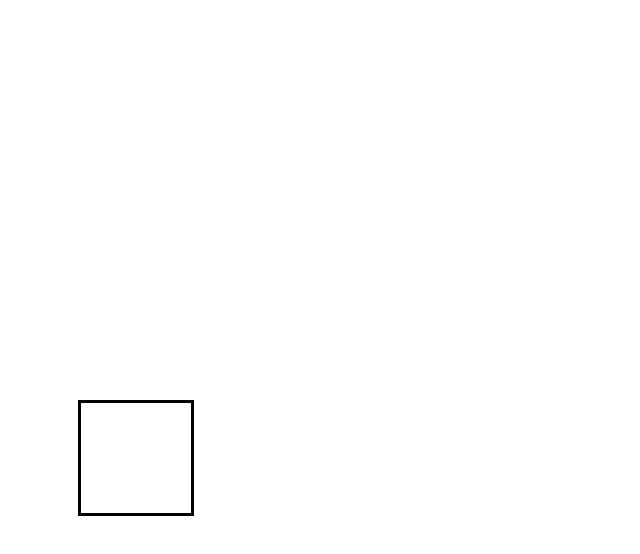
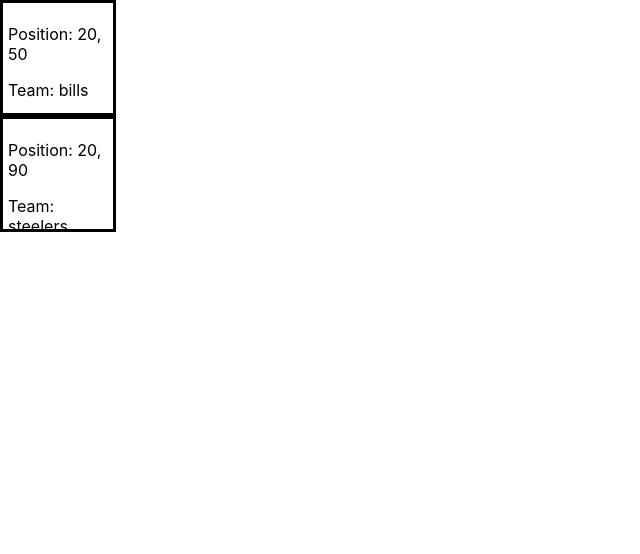
Before and after one commit to carlortiz/frontend, a React (Create React App) app: page / in a window 1280 px wide. Shown: the top 554 px of the page, without its empty margins (0-640 px from the left). Built offline with nearby package versions, Linux system fonts and the light colour scheme.

Commit message:
begun rendering user interface

```diff
--- a/src/App.js
+++ b/src/App.js
@@ -1,13 +1,16 @@
-import './App.css';
+// App.js
+import React from 'react';
 import Bracket from './components/Bracket/Bracket';
-import Team from './components/Team/Team';
+
+let positions = [{x: "20", y:"50"}, {x: "20", y:"90"}];
+let teams = ["bills", "steelers"];
 
 function App() {
   return (
-    <div className="App">
-      <header className="App-header">
-        <Bracket/>
-      </header>
+    <div>
+      {positions.map((position, index) => (
+        <Bracket key={index} position={position} team={teams[index]} />
+      ))}
     </div>
   );
 }
--- a/src/components/Bracket/Bracket.css
+++ b/src/components/Bracket/Bracket.css
@@ -1,28 +1,7 @@
 .bracket {
-    width: 100px;
-    height: 100px;
-    padding: 5px;
-    border: 3px solid black;
-    margin: 0;
+  width: 100px;
+  height: 100px;
+  padding: 5px;
+  border: 3px solid black;
+  margin: 0;
 }
-
-.afc-wildcard {
-    position: absolute;
-    left: 3em;
-}
-
-.dolphins {
-    top: 2em;
-}
-
-.steelers {
-    top: 3em;
-}
-
-.chiefs {
-    top: 4em;
-}
-
-.bills {
-    top: 5em;
-}
--- a/src/components/Bracket/Bracket.js
+++ b/src/components/Bracket/Bracket.js
@@ -2,21 +2,13 @@
 import Team from '../Team/Team.js';
 import './Bracket.css';
 
-const Bracket = () => {
-    return (
-      <div>
-            <div className="bracket afc-wildcard">
-                <div className="dolphins"></div>
-                <div className="steelers"></div>
-
-                <div className="chiefs"></div>
-                <div className="bills"></div>
-
-                <div className="texans"></div>
-                <div className="browns"></div>
-            </div>
-        </div>
-    );
+const Bracket = ({position, team}) => {
+  return (
+    <div className="bracket">
+      <p>Position: {position.x}, {position.y}</p>
+      <p>Team: {team}</p>
+    </div>
+  );
 }
 
 export default Bracket;
--- a/src/components/Team/Team.css
+++ b/src/components/Team/Team.css
@@ -1,4 +1,4 @@
 .team{
-    width: 100px;
-    height: 100px;
+  width: 100px;
+  height: 100px;
 }
--- a/src/components/Team/Team.js
+++ b/src/components/Team/Team.js
@@ -2,12 +2,14 @@
 import './Team.css';
 import ravens_logo from '../../assets/ravens_logo.jpeg';
 
-const Team = () => {
-    return (
-        <div>
-            <img src={ravens_logo} alt="Ravens Logo" className="team" />
-        </div>
-    );
+const Team = (team) => {
+  return (
+    <div>
+      <img src={ravens_logo} alt="Ravens Logo" className="team" />
+      // must import every logo from assets
+      // must use team parameter to get correct logo
+    </div>
+  );
 }
 
 
```
Also changed, not shown: src/components/test/test.ts (added, +33 -0 lines).
